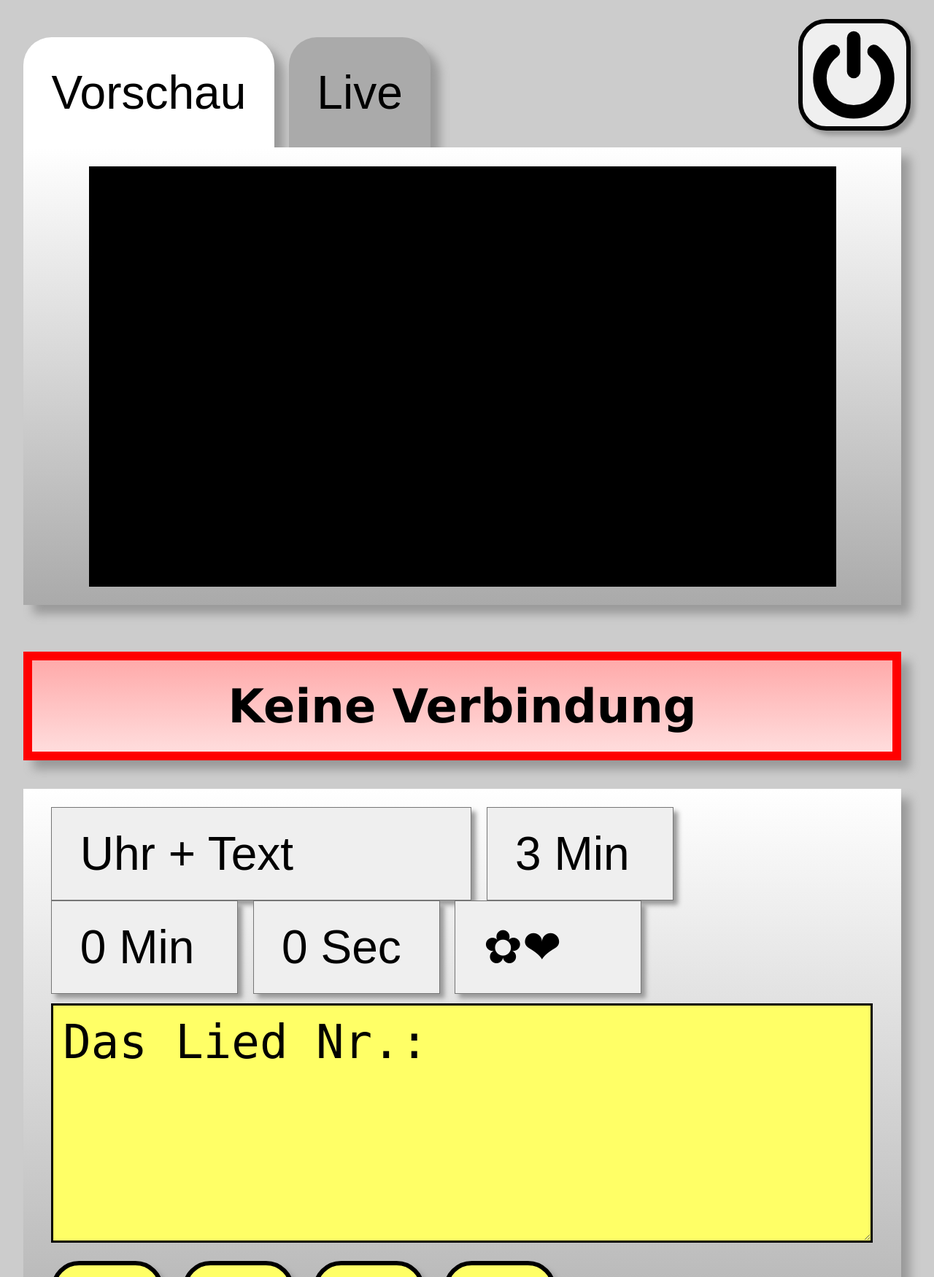
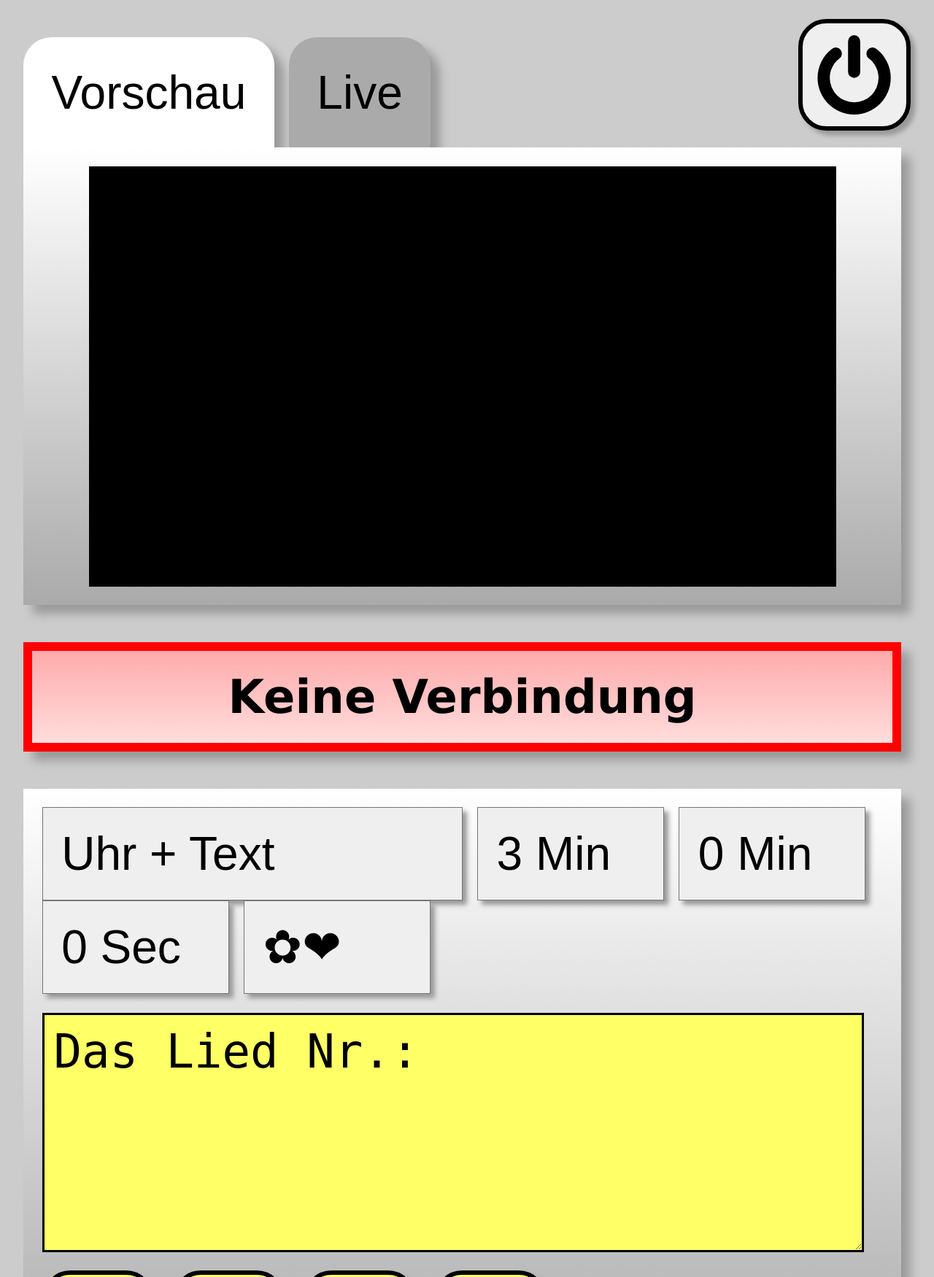
Before and after one commit to mehlbox/DieUhr, a PHP site: page / in a window 1280 px wide. Shown: the top 1750 px of the page at 73% size. Run offline with PHP 8.4, Linux system fonts and the light colour scheme.

Commit message:
cosmetic change

```diff
--- a/design.css
+++ b/design.css
@@ -5,23 +5,25 @@ body {
 	margin: 4vw 0.5vw;
 }
 
-input, select {
+input {
 	font-size: 5vw;
-	padding: 2vw;
 	margin: 1vw;
 	-webkit-box-shadow: 0.5vw 0.5vw 0.5vw 0 #999999;
     -moz-box-shadow: 0.5vw 0.5vw 0.5vw 0 #999999;
     box-shadow: 0.5vw 0.5vw 0.5vw 0 #999999;
-	background-color
 }
 
 select {
-	margin:0;
-	padding: 0 3vw;
+	font-size: 5vw;
+	margin: 0vw;
+	padding-left: 2vw;
 	height:10vw;
 	-webkit-appearance: none;
 	-moz-appearance: none;
 	appearance: none;
+	-webkit-box-shadow: 0.5vw 0.5vw 0.5vw 0 #999999;
+    -moz-box-shadow: 0.5vw 0.5vw 0.5vw 0 #999999;
+    box-shadow: 0.5vw 0.5vw 0.5vw 0 #999999;
 }
 
 textarea {
@@ -30,11 +32,11 @@ textarea {
 	background-color:#FFFF66;
 	border: 0.3vw solid #000000;
 	padding: 1vw;
-	margin: 1vw;
+	margin: 2vw 0;
 }
 .box, .boxw {
 	float: left;
-	margin: 3vw 0 2vw 2vw;
+	margin: 0 0 4vw 2vw;
 	padding: 2vw;
 	box-sizing: border-box;
 	background-color: #FFFFFF;
@@ -48,15 +50,23 @@ textarea {
     box-shadow: 1vw 1vw 1vw 0 #999999;
 }
 
-.ebox {
-	font-size:4vw;
-	width: 94vw;
+#error {
+	border: solid 1vw red;
+	text-align: center;
+	font-weight: bold;
 	float: left;
-	margin: 3vw 0 0 2vw;
+	margin: 0 0 4vw 2vw;
 	padding: 2vw;
 	box-sizing: border-box;
-	background-color: #FFBBBB;
-	border: solid 1vw red;
+	background-color: #FFDDDD;
+	background-image: -webkit-linear-gradient(top, #FFAAAA, #FFDDDD);
+	background-image: -moz-linear-gradient(top, #FFAAAA, #FFDDDD);
+	background-image: -ms-linear-gradient(top, #FFAAAA, #FFDDDD);
+	background-image: -o-linear-gradient(top, #FFAAAA, #FFDDDD);
+	background-image: linear-gradient(top, #FFAAAA, #FFDDDD);
+	-webkit-box-shadow: 1vw 1vw 1vw 0 #999999;
+	-moz-box-shadow: 1vw 1vw 1vw 0 #999999;
+    box-shadow: 1vw 1vw 1vw 0 #999999;
 }
 
 .box {
@@ -165,7 +175,7 @@ textarea {
   -webkit-box-shadow: 0.5vw 0.5vw 0.5vw 0 #999999;
   -moz-box-shadow: 0.5vw 0.5vw 0.5vw 0 #999999;
   box-shadow: 0.5vw 0.5vw 0.5vw 0 #999999;
-  margin: 1vw;
+  margin-right: 2vw;
   padding: 0.5vw;
 }
 
@@ -175,25 +185,6 @@ textarea {
 	border: solid 1vw gray !important;
 }
 
-.button img {
-	margin: 1vw;
+button img {
+	margin: 0.5vw;
 }
-
-#error {
-	border: solid 1vw red;
-	text-align: center;
-	font-weight: bold;
-	float: left;
-	margin: 3vw 0 0 2vw;
-	padding: 2vw;
-	box-sizing: border-box;
-	background-color: #FFDDDD;
-	background-image: -webkit-linear-gradient(top, #FFAAAA, #FFDDDD);
-	background-image: -moz-linear-gradient(top, #FFAAAA, #FFDDDD);
-	background-image: -ms-linear-gradient(top, #FFAAAA, #FFDDDD);
-	background-image: -o-linear-gradient(top, #FFAAAA, #FFDDDD);
-	background-image: linear-gradient(top, #FFAAAA, #FFDDDD);
-	-webkit-box-shadow: 1vw 1vw 1vw 0 #999999;
-	-moz-box-shadow: 1vw 1vw 1vw 0 #999999;
-    box-shadow: 1vw 1vw 1vw 0 #999999;
-}
--- a/index.html
+++ b/index.html
@@ -21,7 +21,7 @@
   <li id="Vorschau"><input type="button" name="Vorschau" value="Vorschau"/></li>
   <li id="Live">    <input type="button" name="Live"     value="Live"/></li>
 </ul>
-	<div class="boxw" style="margin-top: 0;">
+	<div class="boxw">
 		<div id="clock">
 			<div id="displayTime">
 				<span class="the_clock">
@@ -41,7 +41,7 @@
 	</div>
 	<div id="error"></div>
 	<div class="boxw">
-		<div style="margin:0; padding:0 1vw; float: left;">
+		<div style="float: left;">
 			<select id="mode" style="width: 45vw;">
 				<option value="textblock" >Uhr + Text</option>
 				<option value="marquee"   >Uhr + Laufschrift</option>
@@ -114,11 +114,11 @@
 			<button type="button" style="background-color:#FFFF66;"><img src="svg/delete.svg"/></button>
 		</div>
 		<div id="bth" style="margin:0; padding:0;">
-		<div class="button" style="float: left;">
+		<div class="button" style="float: right;">
+			<button id="confirm" type="button" style="background-color:#99DD55;"><img src="svg/done.svg"/></button>
+		</div>
+		<div class="button" style="float: right;">
 			<button id="revert" type="button" style="background-color:#FF7755;"><img src="svg/back.svg" /></button>
-		</div>
-		<div class="button" style="float: left;">
-			<button id="confirm" type="button" style="background-color:#99DD55;"><img src="svg/done.svg"/></button>
 		</div>
 		</div>
 	</div>
```
